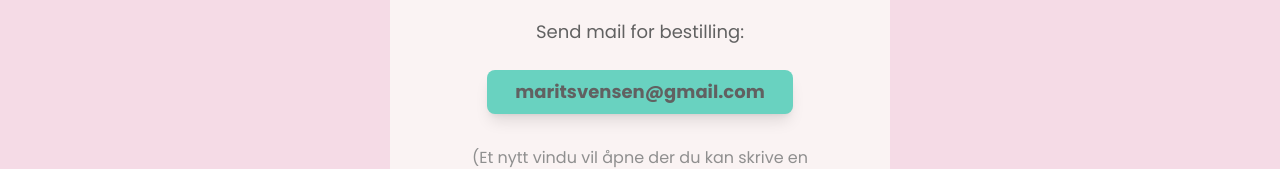
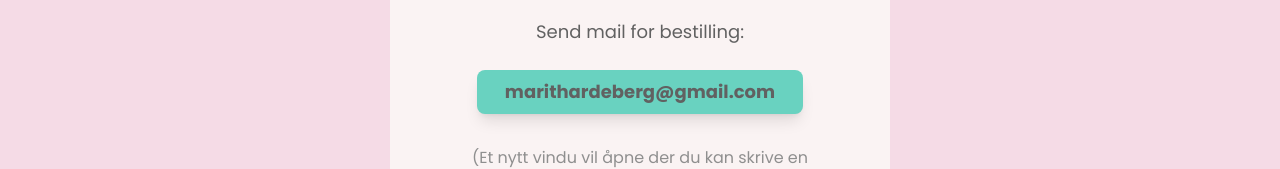
Before and after one commit to LineSvensen/diktglede, a React (Vite) app: page /kontakt in a window 1280 px wide. Shown: the part 210-379 px from the top of the page. Built offline with nearby package versions, Linux system fonts and the light colour scheme; no server answers.

Commit message:
changed mail

```diff
--- a/src/Pages/Kontakt/index.jsx
+++ b/src/Pages/Kontakt/index.jsx
@@ -26,10 +26,10 @@ export default function Kontakt() {
         <ul className="space-y-2 text-sm ">
           <li className="flex items-center space-x-2 m-4">
             <a
-              href="mailto:maritsvensen@gmail.com"
+              href="mailto:marithardeberg@gmail.com"
               className="hover:bg-cyandark bg-cyan text-lg  poppins-bold  hover:text-white shadow-lg rounded-lg py-2 px-7 text-center flex justify-center transition"
             >
-              maritsvensen@gmail.com
+              marithardeberg@gmail.com
             </a>
           </li>
           {/* <li className="flex items-center space-x-2">
```
